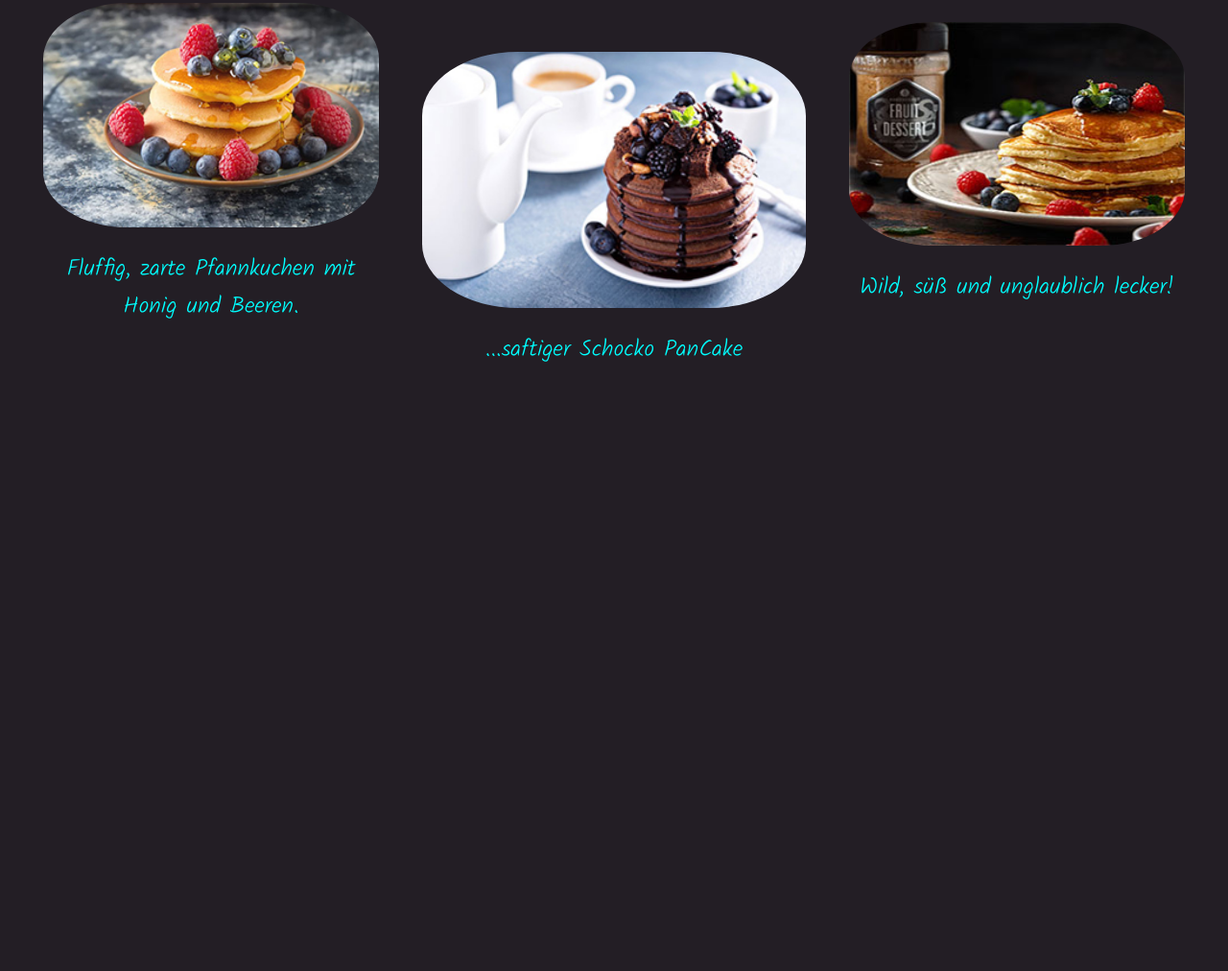
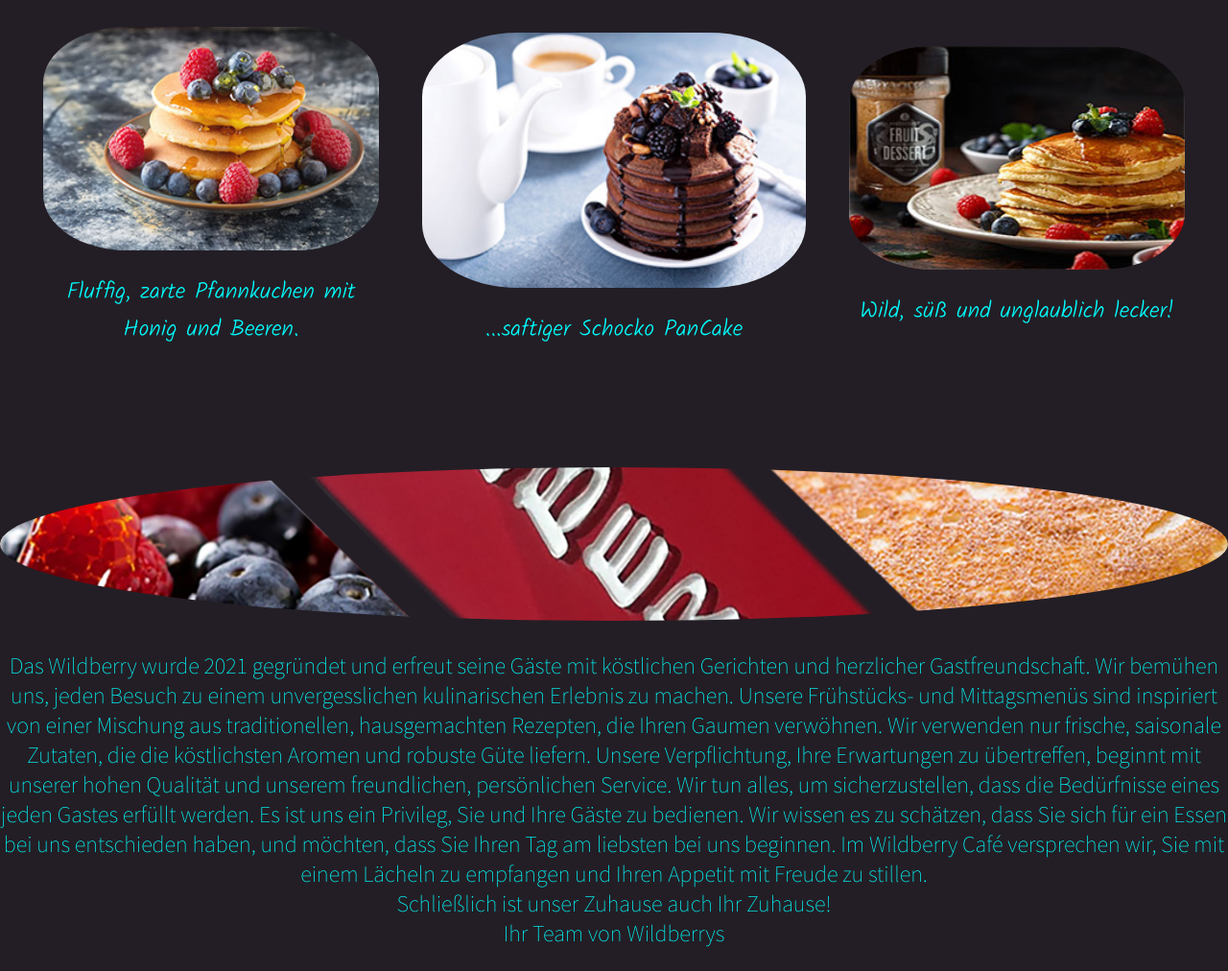
Before and after one commit to tou-louse/pancakes, a plain HTML site: page index.html in a window 1280 px wide. Shown: the part 1049-2061 px from the top of the page at 96% size. Before the commit the page ends 1497 px from the top, so only its background shows below. Drawn offline with Linux system fonts and the light colour scheme.

Commit message:
about added

```diff
--- a/cont.css
+++ b/cont.css
@@ -1,7 +1,7 @@
 #container_1{
     font-family: 'Kalam', cursive;
-    height: 450px;
-    margin-top:40px;
+
+    margin-top: 110px;
     margin-bottom: 40px;
     display: flex;
     justify-content: space-evenly;
@@ -28,28 +28,41 @@
     height: auto;
     border-radius: 25%;
     display: block;
-    transition: transform 1.5s ease;
+    transition: transform 1.0s ease;
 }
 .pic_zwei img{
     width: 400px;
     height: auto;
     border-radius: 25%;
     display: block;
-    transition: transform 1.5s ease;
+    transition: transform 1.0s ease;
 }
 .pic_drei img{
     width: 350px;
     height: auto;
     border-radius: 25%;
     display: block;
-    transition: transform 1.5s ease;
+    transition: transform 1.0s ease;
 }
 .pic_eins:hover img {
-    transform: scale(1.5);
+    transform: scale(1.2);
   }
 .pic_zwei:hover img {
-    transform: scale(1.5);
+    transform: scale(1.2);
 }
 .pic_drei:hover img {
-    transform: scale(1.5);
+    transform: scale(1.2);
 }
+#container_2{
+    margin-top: 100px;
+    display: flex;
+    justify-content: center;
+    align-items: center;
+    flex-wrap: wrap;
+    text-align: center;
+}
+#container_2 img{
+    border-radius: 50%;
+    width: 100%;
+    height: auto;
+}
--- a/index.html
+++ b/index.html
@@ -24,7 +24,7 @@
             <ul class="navbar-links">
                 <li><a href="#linkhome">home</a></li>
                 <li><a href="#container_1">pancakes</a></li>
-                <li><a href="#container3">about</a></li>
+                <li><a href="#container_2">about</a></li>
                 <li><a href="#maps-frame">location</a></li>
                 <li><a href="#section_2">contact</a></li>
             </ul>
@@ -48,8 +48,22 @@
             <p>Wild, süß und unglaublich lecker!</p>
         </div>
     </section>
-    <section>
-
+    <section id="container_2">
+        <div class="logo">
+            <img src="/images/logo.png" alt="">
+        </div>
+        <p>Das Wildberry wurde 2021 gegründet und erfreut seine Gäste mit köstlichen Gerichten und herzlicher Gastfreundschaft.
+            Wir bemühen uns, jeden Besuch zu einem unvergesslichen kulinarischen Erlebnis zu machen.
+            Unsere Frühstücks- und Mittagsmenüs sind inspiriert von einer Mischung aus traditionellen, hausgemachten Rezepten,
+            die Ihren Gaumen verwöhnen. Wir verwenden nur frische, saisonale Zutaten, die die köstlichsten Aromen und robuste Güte liefern.
+            Unsere Verpflichtung, Ihre Erwartungen zu übertreffen, beginnt mit unserer hohen Qualität und unserem freundlichen,
+            persönlichen Service. Wir tun alles, um sicherzustellen, dass die Bedürfnisse eines jeden Gastes erfüllt werden.
+            Es ist uns ein Privileg, Sie und Ihre Gäste zu bedienen. Wir wissen es zu schätzen,
+            dass Sie sich für ein Essen bei uns entschieden haben, und möchten, dass Sie Ihren Tag am liebsten bei uns beginnen.
+            Im Wildberry Café versprechen wir, Sie mit einem Lächeln zu empfangen und Ihren Appetit mit Freude zu stillen. <br>
+            Schließlich ist unser Zuhause auch Ihr Zuhause! <br>
+            Ihr Team von Wildberrys
+        </p>
     </section>
 </body>
 </html>
```
Also changed, not shown: images/logo.png (added).
